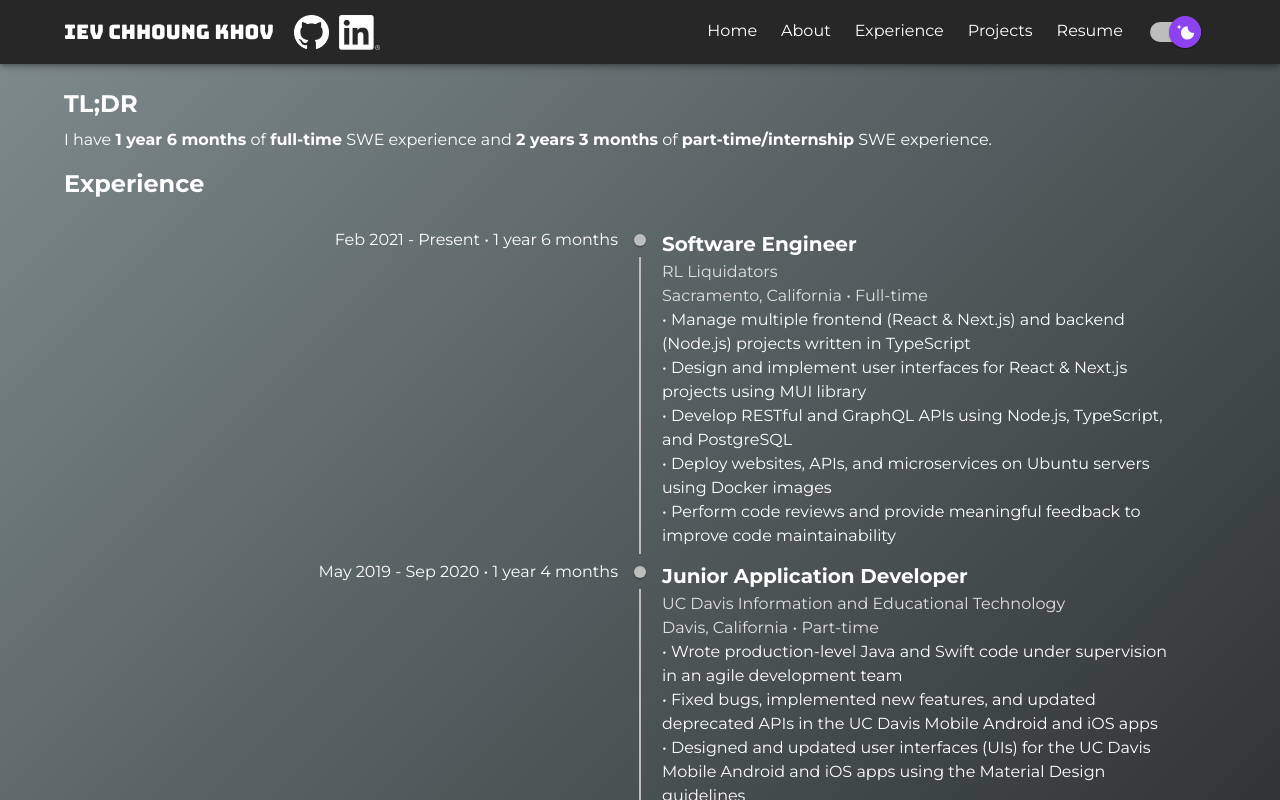
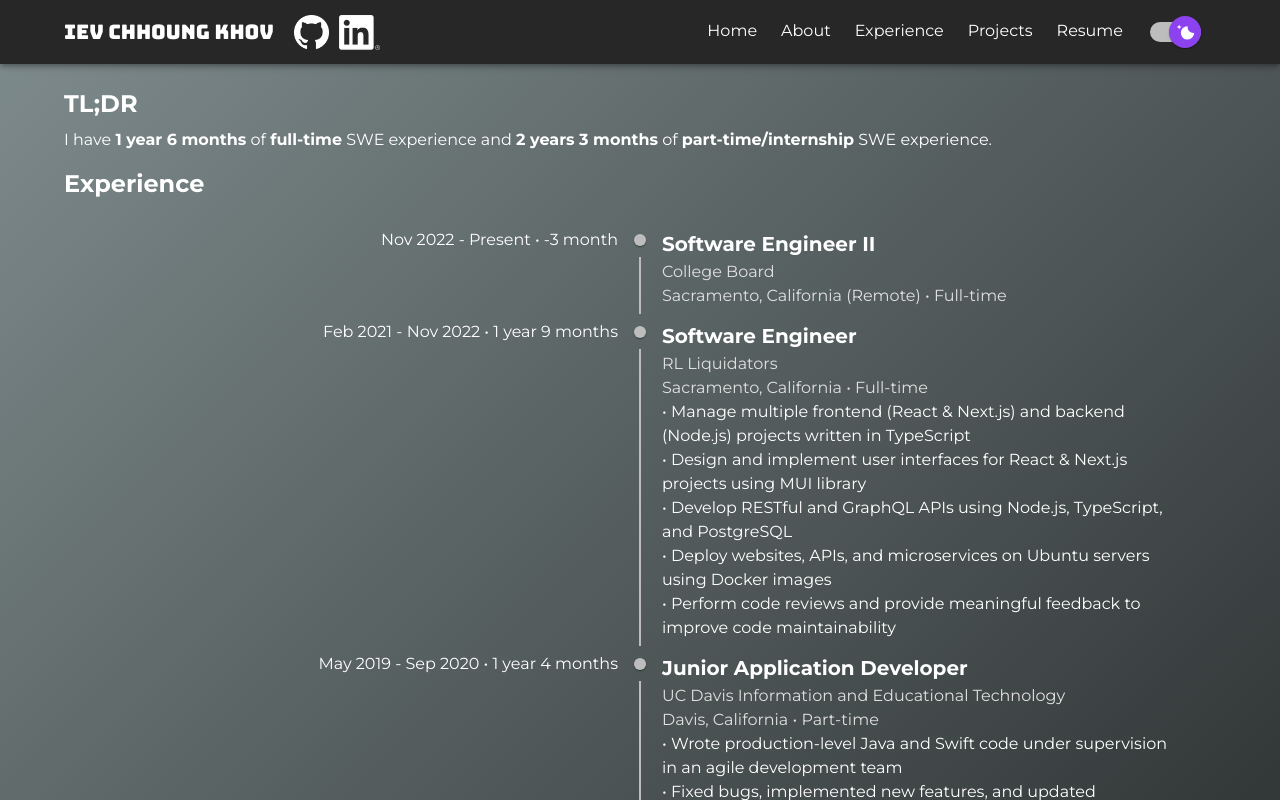
Before and after one commit to ickhov/ickhov.io, a React (Create React App) app: page /experience in a window 1280 px wide. Shown: the top 800 px of the page. Built offline with nearby package versions, Linux system fonts and the light colour scheme.

Commit message:
Update experience

```diff
--- a/src/pages/experience.tsx
+++ b/src/pages/experience.tsx
@@ -62,11 +62,22 @@
   const data: IRawExperience[] = React.useMemo(
     () => [
       {
+        title: "Software Engineer II",
+        startMonth: Month.Nov,
+        startYear: 2022,
+        endMonth: "Present",
+        endYear: "Present",
+        location: "Sacramento, California (Remote)",
+        tasks: [],
+        type: EmploymentType.FullTime,
+        company: "College Board",
+      },
+      {
         title: "Software Engineer",
         startMonth: Month.Feb,
         startYear: 2021,
-        endMonth: "Present",
-        endYear: "Present",
+        endMonth: Month.Nov,
+        endYear: 2022,
         location: "Sacramento, California",
         tasks: [
           "Manage multiple frontend (React & Next.js) and backend (Node.js) projects written in TypeScript",
```
Also changed, not shown: 1 other file (tests, documents, lock files or other folders).
